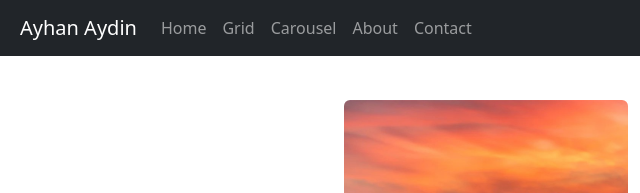
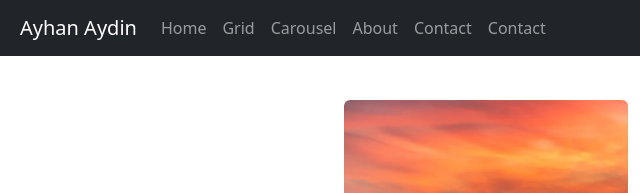
Before and after one commit to aydin786/aydin786.github.io, a plain HTML site: page index.html in a window 1280 px wide. Shown: the top 193 px of the page, 0-640 px from the left. Drawn offline with nearby package versions, Linux system fonts and the light colour scheme.

Commit message:
Update index.html

```diff
--- a/index.html
+++ b/index.html
@@ -36,6 +36,9 @@
       <li class="nav-item">
          <a class="nav-link" href="contact.html">Contact</a>
        </li>
+       <li class="nav-item">
+          <a class="nav-link" href="program.html">Contact</a>
+       </li>
     </ul>
   </div>
 </nav>
```
